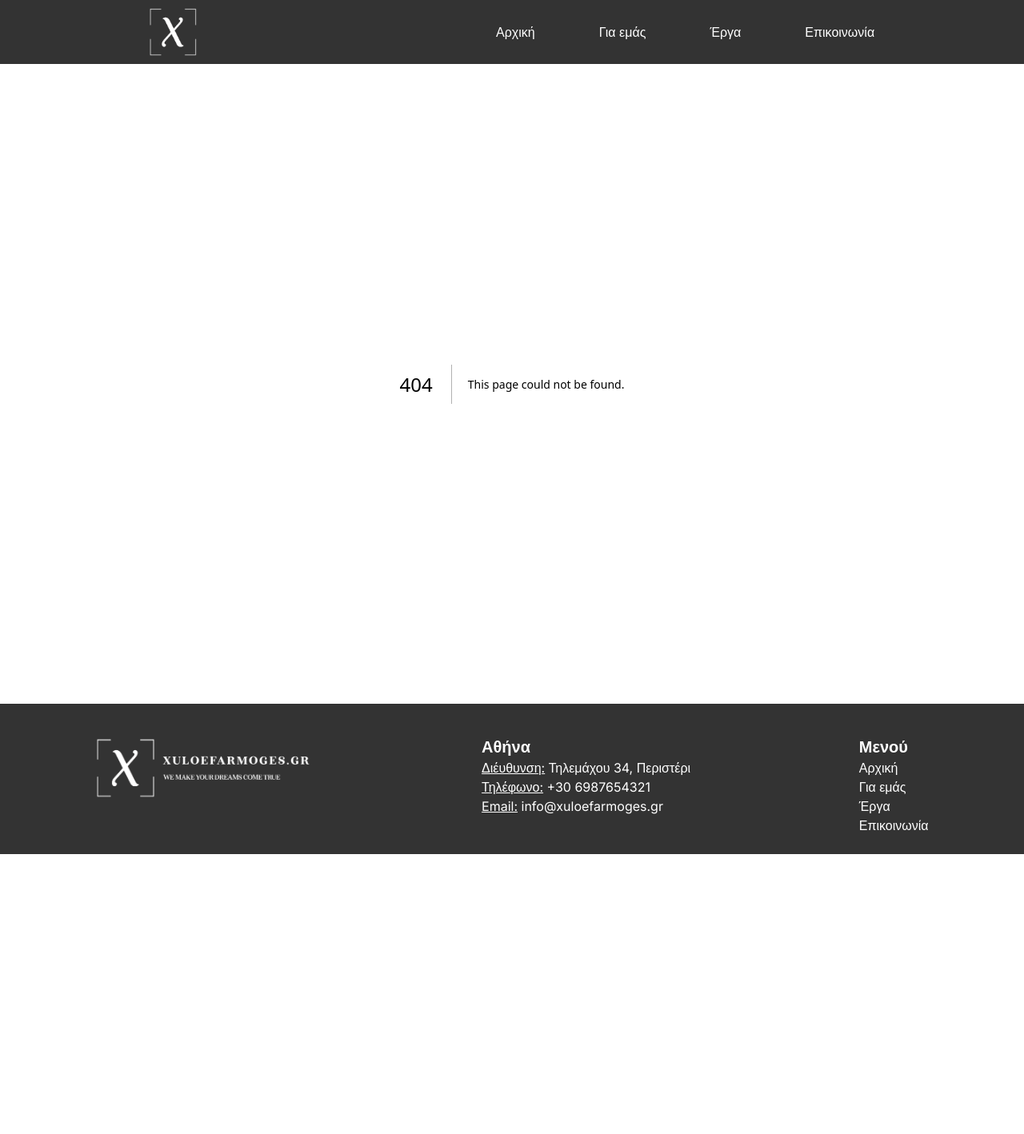
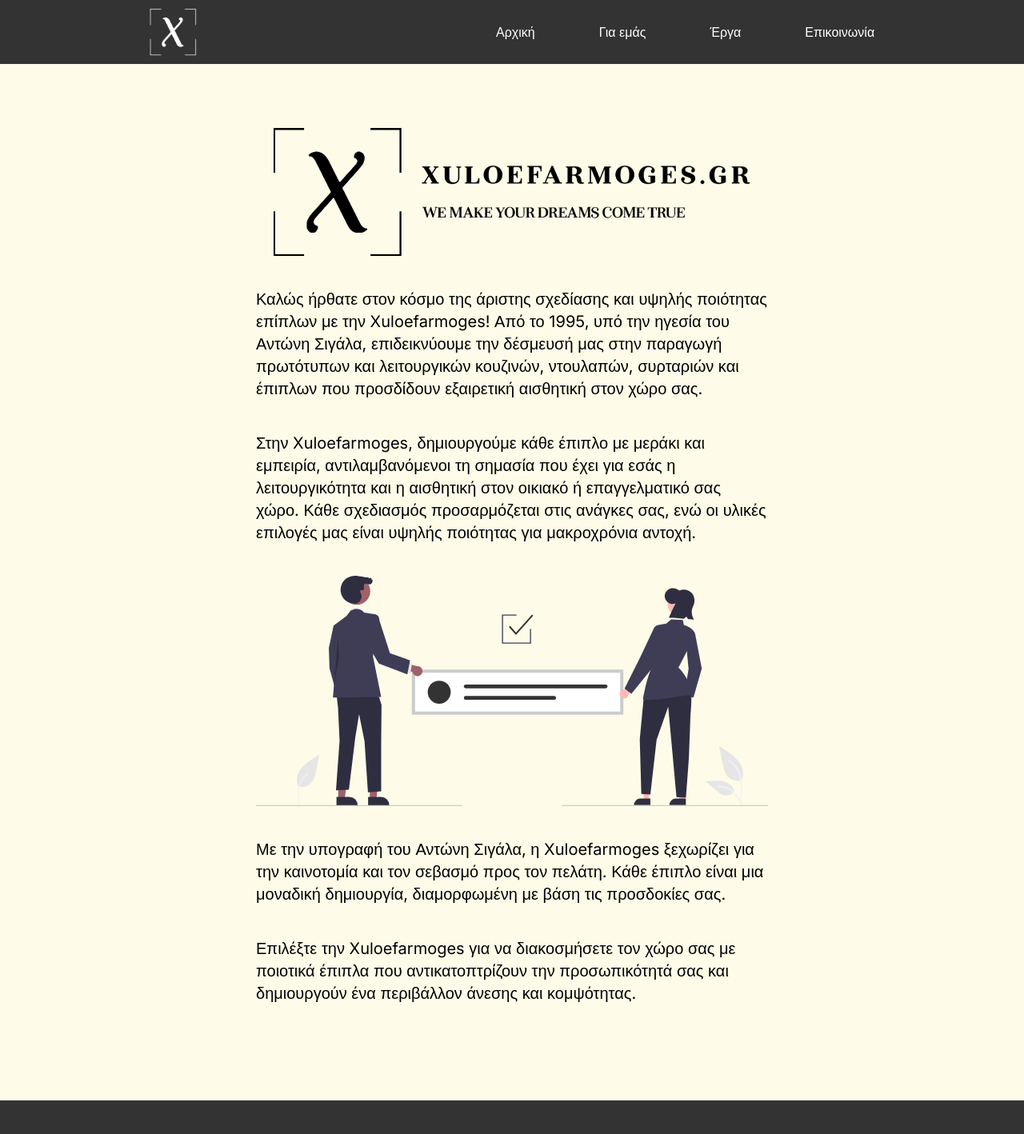
Before and after one commit to vagos9821/xuloefarmoges-app, a Next.js app: page /about-us in a window 1280 px wide. Before the commit this address had no page. Shown: the top 1418 px of the page at 80% size. Before the commit the page ends 1068 px from the top, so only its background shows below. Built offline with nearby package versions, Linux system fonts and the light colour scheme.

Commit message:
added about-us

```diff
--- /dev/null
+++ b/app/about-us/page.tsx
@@ -0,0 +1,43 @@
+import Link from "next/link";
+import React from "react";
+
+const page = () => {
+  return (
+    <div className="bg-yellow-50 p-6 py-20 text-black xl:px-80 flex flex-col">
+      <div className="self-center">
+        <img src="logo1.svg" className="pb-10 max-h-[200px]" />
+      </div>
+      <div className="flex flex-col gap-10 xl:text-xl pb-10">
+        <p>
+          Καλώς ήρθατε στον κόσμο της άριστης σχεδίασης και υψηλής ποιότητας
+          επίπλων με την Xuloefarmoges! Από το 1995, υπό την ηγεσία του Αντώνη
+          Σιγάλα, επιδεικνύουμε την δέσμευσή μας στην παραγωγή πρωτότυπων και
+          λειτουργικών κουζινών, ντουλαπών, συρταριών και έπιπλων που προσδίδουν
+          εξαιρετική αισθητική στον χώρο σας.
+        </p>
+        <p>
+          Στην Xuloefarmoges, δημιουργούμε κάθε έπιπλο με μεράκι και εμπειρία,
+          αντιλαμβανόμενοι τη σημασία που έχει για εσάς η λειτουργικότητα και η
+          αισθητική στον οικιακό ή επαγγελματικό σας χώρο. Κάθε σχεδιασμός
+          προσαρμόζεται στις ανάγκες σας, ενώ οι υλικές επιλογές μας είναι
+          υψηλής ποιότητας για μακροχρόνια αντοχή.
+        </p>
+        <div className="self-center">
+          <img src="team.svg" alt="" />
+        </div>
+        <p>
+          Με την υπογραφή του Αντώνη Σιγάλα, η Xuloefarmoges ξεχωρίζει για την
+          καινοτομία και τον σεβασμό προς τον πελάτη. Κάθε έπιπλο είναι μια
+          μοναδική δημιουργία, διαμορφωμένη με βάση τις προσδοκίες σας.
+        </p>
+        <p>
+          Επιλέξτε την Xuloefarmoges για να διακοσμήσετε τον χώρο σας με
+          ποιοτικά έπιπλα που αντικατοπτρίζουν την προσωπικότητά σας και
+          δημιουργούν ένα περιβάλλον άνεσης και κομψότητας.
+        </p>
+      </div>
+    </div>
+  );
+};
+
+export default page;
--- a/app/components/Footer.tsx
+++ b/app/components/Footer.tsx
@@ -26,7 +26,7 @@
             <a href="/">Αρχική</a>
           </li>
           <li className="self-center">
-            <a href="#">Για εμάς</a>
+            <a href="about-us">Για εμάς</a>
           </li>
           <li className="self-center">
             <a href="#">Έργα</a>
--- a/app/components/MenuButton.tsx
+++ b/app/components/MenuButton.tsx
@@ -42,32 +42,48 @@
           ${isOpen ? "opacity-100 h-full" : "opacity-0 h-0"}`}
         >
           <li className="self-center">
-            <Link href="/">Αρχική</Link>
+            <Link className="hover:underline focus:underline" href="/">
+              Αρχική
+            </Link>
           </li>
           <li className="self-center">
-            <Link href="#">Για εμάς</Link>
+            <Link className="hover:underline focus:underline" href="about-us">
+              Για εμάς
+            </Link>
           </li>
           <li className="self-center">
-            <Link href="#">Έργα</Link>
+            <Link className="hover:underline focus:underline" href="#">
+              Έργα
+            </Link>
           </li>
           <li className="self-center">
-            <Link href="contact-us">Επικοινωνία</Link>
+            <Link className="hover:underline focus:underline" href="contact-us">
+              Επικοινωνία
+            </Link>
           </li>
         </ul>
       </div>
 
       <ul className="h-0 opacity-0 w-0 xl:w-full xl:h-auto xl:opacity-100 flex flex-row gap-20 ">
         <li className="">
-          <Link href="/">Αρχική</Link>
+          <Link className="hover:underline focus:underline" href="/">
+            Αρχική
+          </Link>
         </li>
         <li className="">
-          <Link href="#">Για εμάς</Link>
+          <Link className="hover:underline focus:underline" href="about-us">
+            Για εμάς
+          </Link>
         </li>
         <li className="">
-          <Link href="#">Έργα</Link>
+          <Link className="hover:underline focus:underline" href="#">
+            Έργα
+          </Link>
         </li>
         <li className="">
-          <Link href="contact-us">Επικοινωνία</Link>
+          <Link className="hover:underline focus:underline" href="contact-us">
+            Επικοινωνία
+          </Link>
         </li>
       </ul>
     </div>
--- a/app/contact-us/page.tsx
+++ b/app/contact-us/page.tsx
@@ -47,6 +47,9 @@
         </div>
         <EmailForm />
       </div>
+      <div className="self-center pb-10">
+        <img src="message.svg" alt="" />
+      </div>
       {/* <Map /> */}
     </div>
   );
```
Also changed, not shown: public/message.svg (added), public/team.svg (added).
